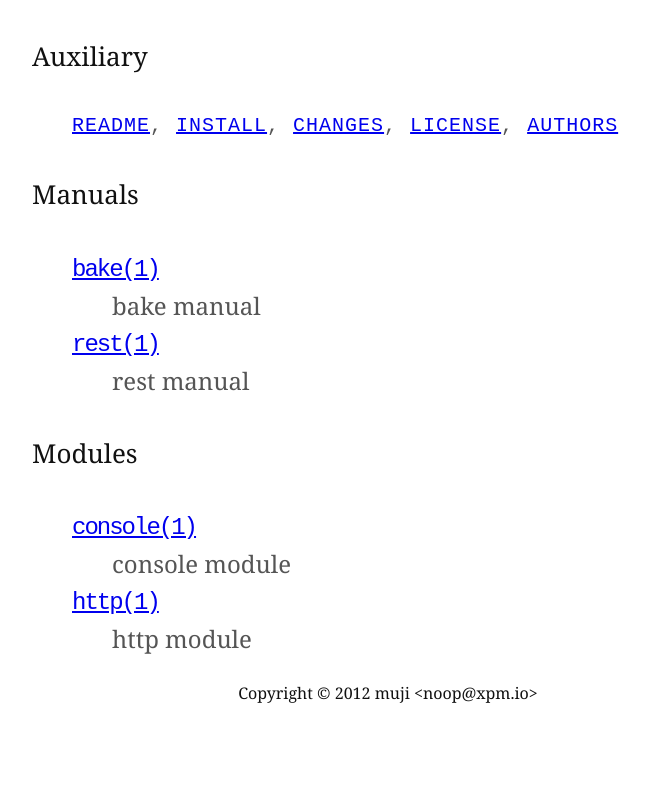
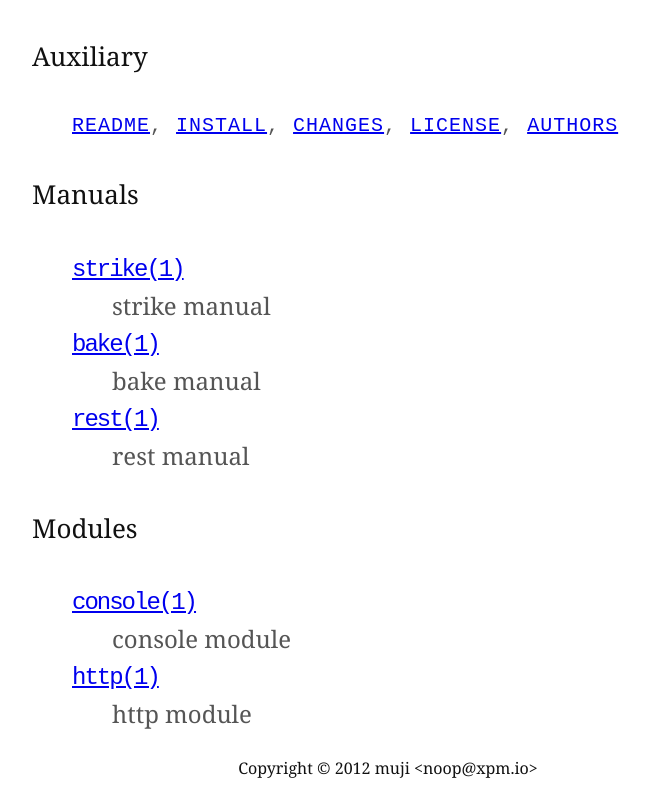
Before and after one commit to tmpfs/strike, a website: page doc/index.html in a window 1280 px wide. Shown: the part 133-929 px from the top of the page, without its empty margins (272-920 px from the left). Before the commit the page ends 854 px from the top, so only its background shows below. Drawn offline with Linux system fonts and the light colour scheme.

Commit message:
Documentation work.

```diff
--- a/doc/index.html
+++ b/doc/index.html
@@ -53,6 +53,8 @@
   </p>
   <h4>Manuals</h4>
   <dl>
+    <dt><a class='man-ref' href='strike.1.html'>strike(1)</a></dt>
+    <dd>strike manual</dd>
     <dt><a class='man-ref' href='bake.1.html'>bake(1)</a></dt>
     <dd>bake manual</dd>
     <dt><a class='man-ref' href='rest.1.html'>rest(1)</a></dt>
```
Also changed, not shown: 1 other file.
